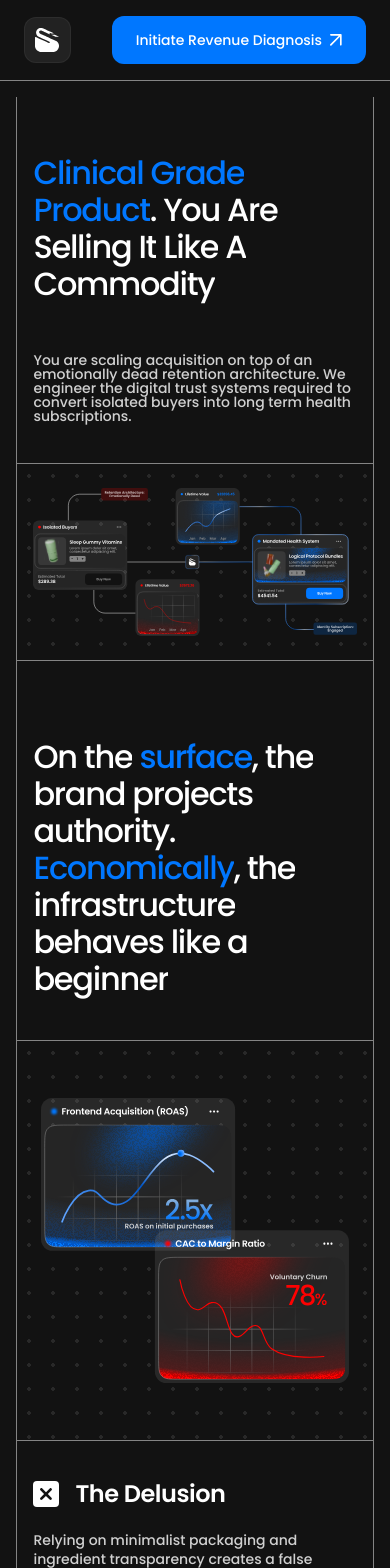
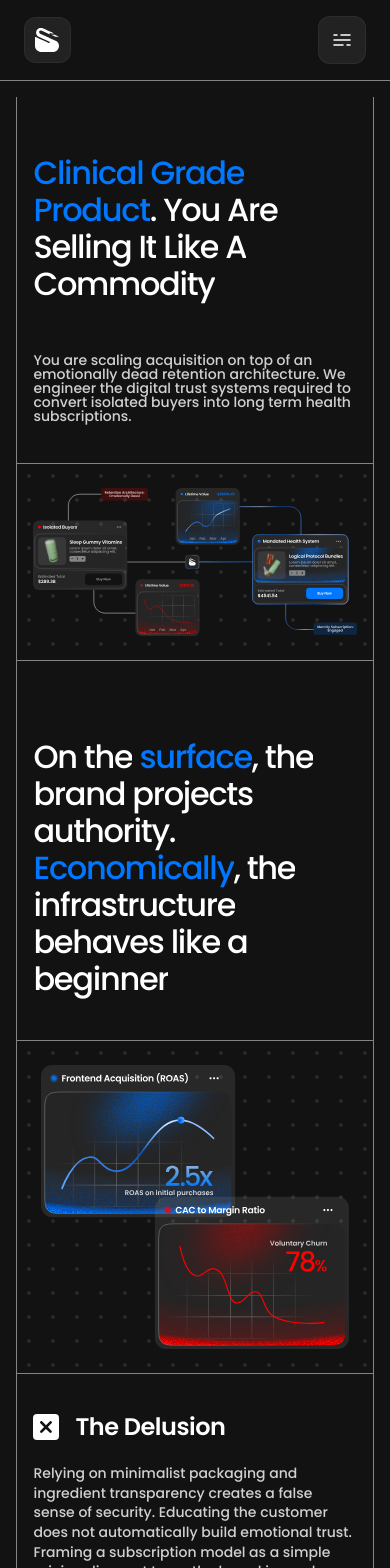
Before and after one commit to therynman/srsvti, a Next.js app: page / in a window 390 px wide. Shown: the top 1568 px of the page. Built offline with nearby package versions, Linux system fonts and the light colour scheme.

Commit message:
feat: Implement initial page structure, navigation bar, criteria section, and hamburger menu icon.

```diff
--- a/src/app/page.tsx
+++ b/src/app/page.tsx
@@ -121,8 +121,8 @@ export default function Home() {
  {/* Grid */}
  <div className="w-full flex flex-col xl:grid xl:grid-cols-2 border-t border-[#848484]">
  {/* Left Graphic */}
- <div className="border-b xl:border-b-0 xl:border-r border-[#848484] bg-dotted-pattern flex items-center justify-center p-[clamp(24px,4.16vw,60px)] min-h-[400px] xl:min-h-[800px]">
- <img src="/Delusion vs Reality Graphics.svg" alt="Delusion vs Reality" className="w-full h-auto xl:w-[80%] max-w-[80vw] xl:max-w-[700px] object-contain" />
+ <div className="border-b xl:border-b-0 xl:border-r border-[#848484] bg-dotted-pattern flex items-center justify-center p-[clamp(24px,4.16vw,60px)] xl:min-h-[800px]">
+ <img src="/Delusion vs Reality Graphics.svg" alt="Delusion vs Reality" className="w-full h-auto max-h-[300px] xl:max-h-none xl:w-[80%] max-w-[80vw] xl:max-w-[700px] object-contain" />
  </div>
 
  {/* Right Cards */}
--- a/src/components/CriteriaSection.tsx
+++ b/src/components/CriteriaSection.tsx
@@ -28,11 +28,11 @@ export default function CriteriaSection() {
  <div className="flex flex-col xl:grid xl:grid-cols-2 border-t border-[#848484]">
 
  {/* Left: Visual with dotted background */}
- <div className="border-b xl:border-b-0 xl:border-r border-[#848484] bg-dotted-pattern flex items-center justify-center p-[clamp(24px,4.16vw,60px)] min-h-[320px] xl:min-h-[640px]">
+ <div className="border-b xl:border-b-0 xl:border-r border-[#848484] bg-dotted-pattern flex items-center justify-center p-[clamp(24px,4.16vw,60px)] xl:min-h-[640px]">
  <img
  src="/Criteria vs Exclusions.svg"
  alt="Criteria vs Exclusions"
- className="w-full h-full object-contain"
+ className="w-full h-auto max-h-[300px] xl:max-h-none object-contain"
  />
  </div>
 
--- a/src/components/Navbar.tsx
+++ b/src/components/Navbar.tsx
@@ -1,20 +1,34 @@
 "use client";
 
-import React, { useState } from "react";
-import { motion, useScroll, useMotionValueEvent } from "framer-motion";
+import React, { useState, useRef, useEffect } from "react";
+import { motion, useScroll, useMotionValueEvent, AnimatePresence } from "framer-motion";
 
 export default function Navbar() {
  const { scrollY } = useScroll();
  const [hidden, setHidden] = useState(false);
+ const [menuOpen, setMenuOpen] = useState(false);
+ const menuRef = useRef<HTMLDivElement>(null);
 
  useMotionValueEvent(scrollY, "change", (latest) => {
   const previous = scrollY.getPrevious() || 0;
   if (latest > previous && latest > 150) {
    setHidden(true);
+   setMenuOpen(false);
   } else {
    setHidden(false);
   }
  });
+
+ // Close dropdown when clicking outside
+ useEffect(() => {
+  const handleClickOutside = (e: MouseEvent) => {
+   if (menuRef.current && !menuRef.current.contains(e.target as Node)) {
+    setMenuOpen(false);
+   }
+  };
+  document.addEventListener("mousedown", handleClickOutside);
+  return () => document.removeEventListener("mousedown", handleClickOutside);
+ }, []);
 
  return (
   <motion.nav
@@ -35,6 +49,7 @@ export default function Navbar() {
 
    {/* Nav Buttons & CTA */}
    <div className="flex items-center gap-[clamp(16px,3.33vw,48px)]">
+    {/* Desktop nav buttons — visible at xl+ */}
     <div className="hidden xl:flex items-center gap-[16px]">
      <button className="flex items-center justify-center px-[clamp(24px,2vw,32px)] rounded-[12px] bg-[#222222] text-white hover:bg-[#333333] transition-colors border border-white/5 font-medium" style={{ height: "clamp(48px,3.88vw,72px)", fontSize: "clamp(14px, 1.11vw, 80px)" }}>
       Methodology
@@ -43,9 +58,73 @@ export default function Navbar() {
       Engineered Trust
      </button>
     </div>
- <button className="inline-flex justify-center items-center gap-[clamp(8px,1vw,16px)] px-[clamp(24px,2vw,32px)] rounded-[12px] bg-[#0077FF] text-white font-medium hover:bg-[#0077FF]/90 transition-colors w-fit" style={{ height: "clamp(48px,3.88vw,72px)", fontSize: "clamp(14px,1.11vw,20px)" }}>
+
+    {/* CTA — hidden on very small screens (below md), visible from md to xl and on xl+ */}
+    <button className="hidden md:inline-flex justify-center items-center gap-[clamp(8px,1vw,16px)] px-[clamp(24px,2vw,32px)] rounded-[12px] bg-[#0077FF] text-white font-medium hover:bg-[#0077FF]/90 transition-colors w-fit" style={{ height: "clamp(48px,3.88vw,72px)", fontSize: "clamp(14px,1.11vw,20px)" }}>
      Initiate Revenue Diagnosis <img src="/CTA Arrow.svg" alt="arrow" className="w-[clamp(12px,0.9vw,20px)] h-[clamp(12px,0.9vw,20px)]" />
     </button>
+
+    {/* Hamburger menu button — visible below xl */}
+    <div className="relative xl:hidden" ref={menuRef}>
+     <button
+      onClick={() => setMenuOpen(!menuOpen)}
+      className="flex items-center justify-center rounded-[12px] transition-colors border border-white/5"
+      style={{
+       height: "clamp(48px,3.88vw,72px)",
+       width: "clamp(48px,3.88vw,72px)",
+       backgroundColor: menuOpen ? "#0077FF" : "#222222",
+      }}
+     >
+      {menuOpen ? (
+       /* Close X icon */
+       <svg width="24" height="24" viewBox="0 0 24 24" fill="none" xmlns="http://www.w3.org/2000/svg">
+        <path d="M18 6L6 18" stroke="white" strokeWidth="1.5" strokeLinecap="round" />
+        <path d="M6 6L18 18" stroke="white" strokeWidth="1.5" strokeLinecap="round" />
+       </svg>
+      ) : (
+       /* Hamburger icon */
+       <svg width="24" height="24" viewBox="0 0 24 24" fill="none" xmlns="http://www.w3.org/2000/svg">
+        <path d="M4 7L7 7M20 7L11 7" stroke="white" strokeWidth="1.5" strokeLinecap="round" />
+        <path d="M20 17H17M4 17L13 17" stroke="white" strokeWidth="1.5" strokeLinecap="round" />
+        <path d="M4 12H7L20 12" stroke="white" strokeWidth="1.5" strokeLinecap="round" />
+       </svg>
+      )}
+     </button>
+
+     {/* Dropdown menu */}
+     <AnimatePresence>
+      {menuOpen && (
+       <motion.div
+        initial={{ opacity: 0, y: -8, scale: 0.96 }}
+        animate={{ opacity: 1, y: 0, scale: 1 }}
+        exit={{ opacity: 0, y: -8, scale: 0.96 }}
+        transition={{ duration: 0.2, ease: "easeOut" }}
+        className="absolute top-[calc(100%+12px)] right-0 bg-[#1A1A1A] rounded-[16px] shadow-2xl overflow-hidden border border-white/10"
+        style={{ minWidth: "260px" }}
+       >
+        {/* Menu items */}
+        <div className="flex flex-col px-5 py-5 gap-1">
+         <a href="#" className="text-white font-medium py-1.5 hover:text-[#0077FF] transition-colors" style={{ fontSize: "clamp(14px, 1.11vw, 64px)" }}>
+          Methodology
+         </a>
+         <a href="#" className="text-white font-medium py-1.5 hover:text-[#0077FF] transition-colors" style={{ fontSize: "clamp(14px, 1.11vw, 64px)" }}>
+          Engineered Trust
+         </a>
+
+         {/* CTA inside dropdown — only visible on very small screens (below md) */}
+         <a
+          href="#"
+          className="md:hidden inline-flex justify-center items-center gap-2 px-5 mt-3 rounded-[12px] bg-[#0077FF] text-white font-medium hover:bg-[#0077FF]/90 transition-colors whitespace-nowrap"
+          style={{ height: "44px", fontSize: "clamp(14px, 1.11vw, 64px)" }}
+         >
+          Initiate Revenue Diagnosis
+          <img src="/CTA Arrow.svg" alt="arrow" className="w-[12px] h-[12px]" />
+         </a>
+        </div>
+       </motion.div>
+      )}
+     </AnimatePresence>
+    </div>
    </div>
   </motion.nav>
  );
```
Also changed, not shown: public/hamburger-menu.svg (added). Lines whose indentation alone changed are shown as unchanged.
